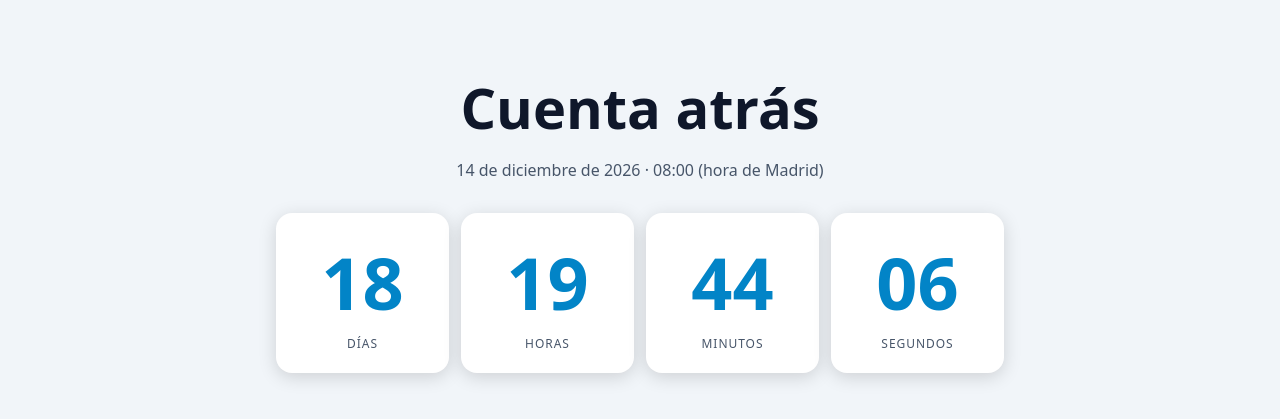
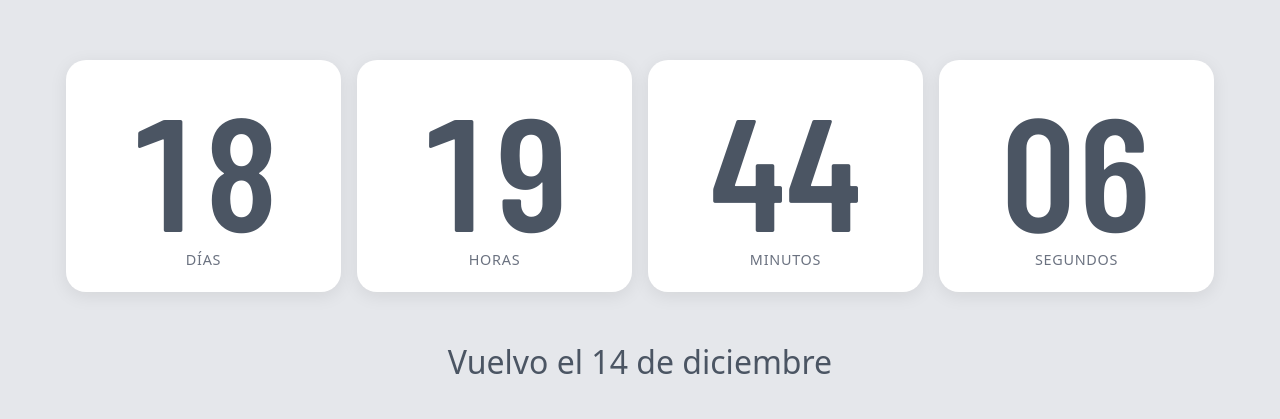
Before and after one commit to alexburt-cei/countdown, a plain HTML site: page index.html in a window 1280 px wide. Shown: the part 179-598 px from the top of the page. Drawn offline with nearby package versions, Linux system fonts and the light colour scheme.

Commit message:
Nuevo diseño: fondo gris, Barlow Condensed, números grandes y mensaje inferior
Co-Authored-By: Claude Sonnet 5.5 <noreply@anthropic.com>

```diff
--- a/index.html
+++ b/index.html
@@ -3,20 +3,22 @@
 <head>
 <meta charset="utf-8">
 <meta name="viewport" content="width=device-width, initial-scale=1">
-<title>Cuenta atrás · 14 de diciembre</title>
+<title>Vuelvo el 14 de diciembre</title>
 <meta name="description" content="Cuenta atrás hasta el 14/12/2026 a las 08:00 (hora de Madrid)">
+<link rel="preconnect" href="https://fonts.googleapis.com">
+<link rel="preconnect" href="https://fonts.gstatic.com" crossorigin>
+<link href="https://fonts.googleapis.com/css2?family=Barlow+Condensed:wght@600&display=swap" rel="stylesheet">
 <link rel="stylesheet" href="style.css">
 </head>
 <body>
 <main>
-  <h1>Cuenta atrás</h1>
-  <p class="target">14 de diciembre de 2026 · 08:00 (hora de Madrid)</p>
   <div class="timer" id="timer" role="timer" aria-live="off">
     <div><span id="d">--</span><small>días</small></div>
     <div><span id="h">--</span><small>horas</small></div>
     <div><span id="m">--</span><small>minutos</small></div>
     <div><span id="s">--</span><small>segundos</small></div>
   </div>
+  <p class="msg">Vuelvo el 14 de diciembre</p>
   <p class="done" id="done" hidden>¡Ha llegado el momento!</p>
 </main>
 <script src="script.js"></script>
--- a/style.css
+++ b/style.css
@@ -1,15 +1,12 @@
-:root { --bg:#0f172a; --fg:#f8fafc; --muted:#94a3b8; --card:#1e293b; --accent:#38bdf8; }
-@media (prefers-color-scheme: light) {
-  :root { --bg:#f1f5f9; --fg:#0f172a; --muted:#475569; --card:#fff; --accent:#0284c7; }
-}
+:root { --bg:#e5e7eb; --card:#ffffff; --num:#4b5563; --muted:#6b7280; }
 * { box-sizing: border-box; }
-body { margin:0; min-height:100vh; display:grid; place-items:center; background:var(--bg); color:var(--fg);
+body { margin:0; min-height:100vh; display:grid; place-items:center; background:var(--bg); color:var(--num);
   font-family: system-ui, -apple-system, "Segoe UI", Roboto, sans-serif; }
-main { text-align:center; padding:24px 16px; width:100%; max-width:760px; }
-h1 { font-size:clamp(2rem,6vw,3.5rem); margin:0 0 .25em; }
-.target { color:var(--muted); margin:0 0 2rem; }
-.timer { display:grid; grid-template-columns:repeat(4,1fr); gap:12px; }
-.timer div { background:var(--card); border-radius:16px; padding:20px 8px; box-shadow:0 4px 18px rgba(0,0,0,.15); }
-.timer span { display:block; font-size:clamp(2rem,9vw,4.5rem); font-weight:700; color:var(--accent); font-variant-numeric:tabular-nums; }
-.timer small { color:var(--muted); text-transform:uppercase; letter-spacing:.08em; font-size:.75rem; }
-.done { font-size:2rem; font-weight:700; color:var(--accent); }
+main { text-align:center; padding:24px 16px; width:100%; max-width:1180px; }
+.timer { display:grid; grid-template-columns:repeat(4,minmax(0,1fr)); gap:clamp(8px,1.5vw,16px); }
+.timer div { background:var(--card); border-radius:20px; padding:clamp(14px,2.5vw,28px) 4px clamp(12px,2vw,22px); box-shadow:0 4px 18px rgba(0,0,0,.08); }
+.timer span { display:block; font-family:"Barlow Condensed", "Arial Narrow", sans-serif; font-weight:600;
+  font-size:clamp(3.5rem, 13vw, 10rem); line-height:1; color:var(--num); font-variant-numeric:tabular-nums; }
+.timer small { color:var(--muted); text-transform:uppercase; letter-spacing:.05em; font-size:clamp(.55rem,1.6vw,.9rem); }
+.msg { margin:3rem 0 0; font-size:clamp(1.25rem,3.5vw,2rem); }
+.done { margin:1rem 0 0; font-size:2rem; font-weight:700; }
```
